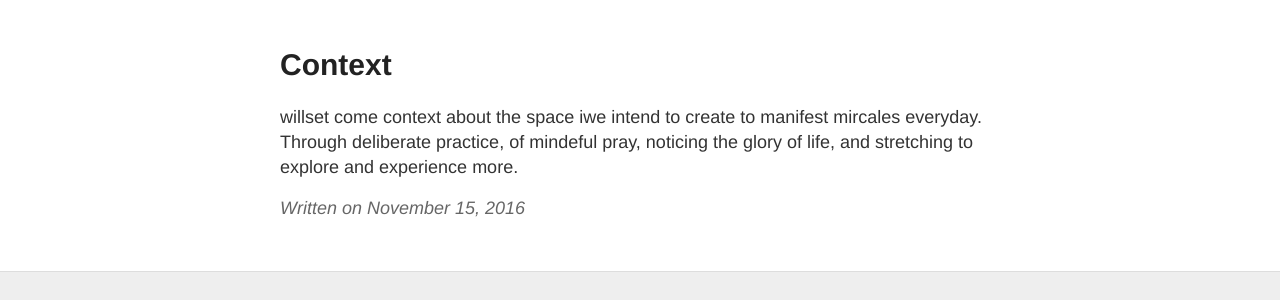
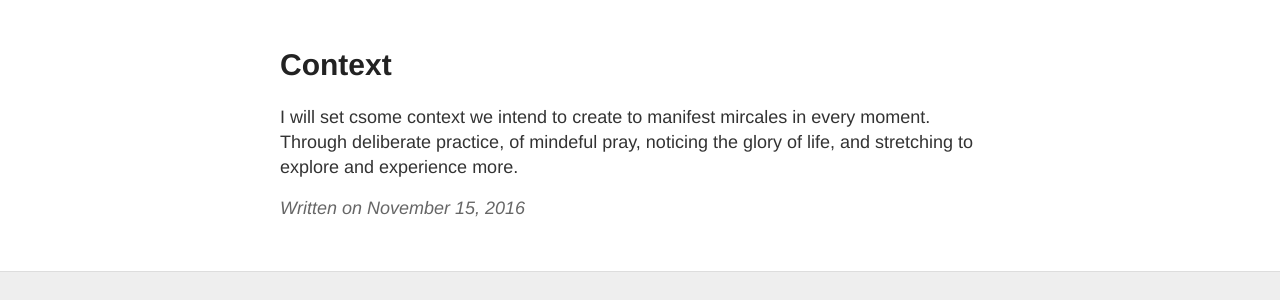
Before and after one commit to paruff/fellowship-of-miracles, a Jekyll site: the page built from _posts/2016-11-15-context.md, in a window 1280 px wide. Shown: the part 122-422 px from the top of the page. Built offline with Jekyll 4.4.1, drawn with Linux system fonts in a browser that asks for light colours.

Commit message:
clearning sentences and wording

```diff
--- a/_posts/2016-11-15-context.md
+++ b/_posts/2016-11-15-context.md
@@ -3,4 +3,4 @@ layout: post
 title:  Context
 ---
 
- willset come context about the space iwe intend to create to manifest mircales everyday. Through deliberate practice, of mindeful pray, noticing the glory of life, and stretching to explore and experience more.
+ I will set csome context we intend to create to manifest mircales in every moment. Through deliberate practice, of mindeful pray, noticing the glory of life, and stretching to explore and experience more.
```
